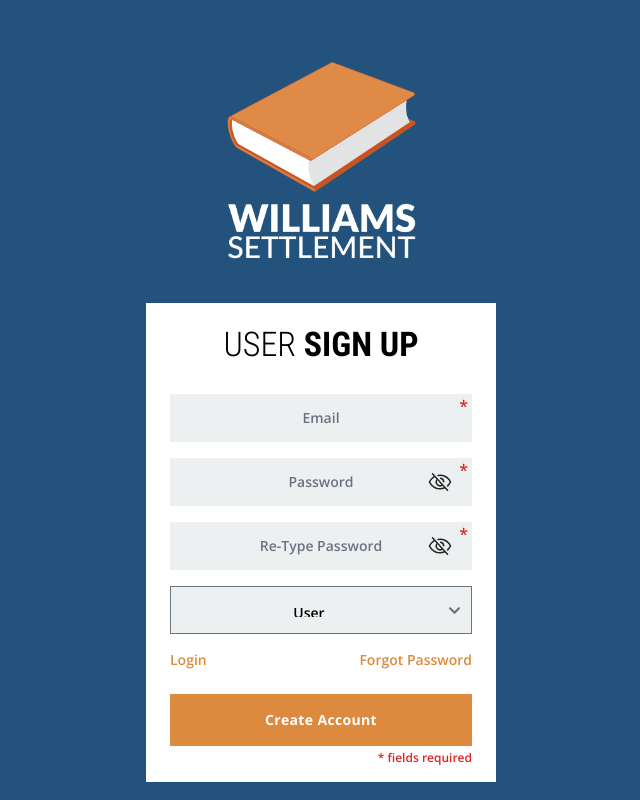
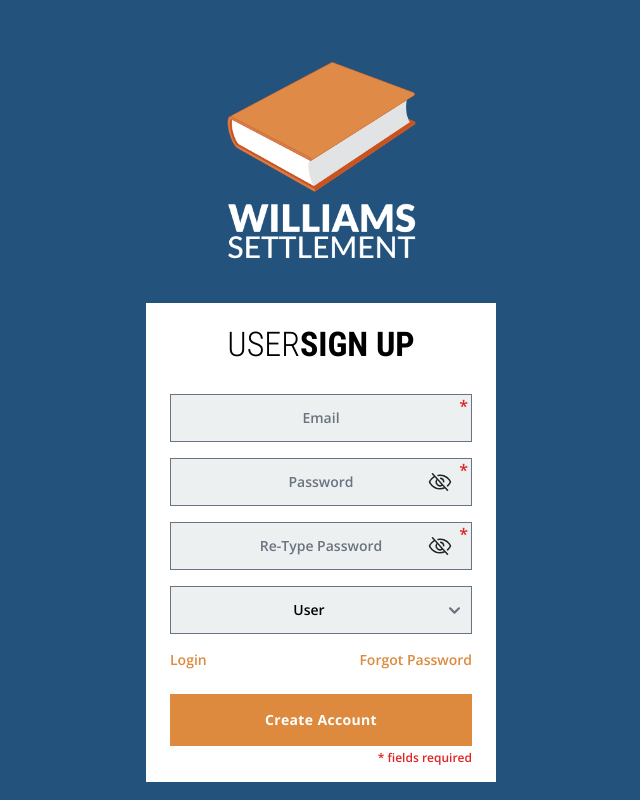
Before and after one commit to elizabeth-trotter/nextjsforms, a Next.js app: page / in a window 1280 px wide. Both pictures are taken after a click on the element "Sign Up". Shown: the top 800 px of the page, without its empty margins (319-959 px from the left). Built offline with nearby package versions, Linux system fonts and the light colour scheme.

Commit message:
formatting code and fixing some ternary's

```diff
--- a/src/app/page.tsx
+++ b/src/app/page.tsx
@@ -135,14 +135,14 @@ export default function Home() {
               setNewPasswordBooleanError(true);
             }
           } catch (error) {
-            toast("Your email or password is invalid or incorrect.", { type: "error", className: " !grid !grid-cols-[95%_5%] text-center" });
+            toast("Login Unsuccessful", { type: "error", className: " !grid !grid-cols-[95%_5%] text-center" });
             setLoginErrorForgetPassword(true)
           }
         } else {
           toast("Please fill out all required fields.", { type: "error", className: " !grid !grid-cols-[95%_5%] text-center" });
         }
       } else if (loginErrorForgetPassword) {
-        toast("Your email or password is invalid or incorrect.", { type: "error", className: " !grid !grid-cols-[95%_5%] text-center" });
+        toast("Login Unsuccessful", { type: "error", className: " !grid !grid-cols-[95%_5%] text-center" });
       }
     } else {
       if (!isFilled) {
@@ -241,7 +241,13 @@ export default function Home() {
         <div className="flex items-center flex-col">
           <img className="w-[230px] p-5 mb-4" src="/WA-Logo.png" alt="William's Act Logo" />
           <div className="bg-white px-6 py-4 sm:min-w-[350px] sm:max-w-[538px] max-w-[288px] mb-16">
-            <h1 className="text-center text-[34px] text-black mb-6 robotoCondensed font-light ">{!isForgotPasswordPage ? "USER" : ""} <strong className="font-bold">{isLoginPage ? "LOGIN" : isForgotPasswordPage ? "RESET PASSWORD" : "SIGN UP"}</strong></h1>
+            <h1 className="text-center text-[34px] text-black mb-6 robotoCondensed font-light ">
+              {!isForgotPasswordPage ? "USER" : ""}
+              <strong className="font-bold">{isLoginPage ?
+                "LOGIN" : isForgotPasswordPage ?
+                  "RESET PASSWORD" : "SIGN UP"}
+              </strong>
+            </h1>
 
             <form onSubmit={handleSubmit} className="openSans font-semibold">
               <div className="gap-x-6 gap-y-4 ">
@@ -251,14 +257,24 @@ export default function Home() {
 
                   {
                     // Email Tool Tip
-                    showEmailToolTip && !isLoginPage && !isForgotPasswordPage && <div className="absolute -top-24 bg-white sm:w-80 w-full rounded-sm openSans mx-auto left-0 right-0 shadow-md p-4 z-40">
+                    showEmailToolTip && !isLoginPage && !isForgotPasswordPage &&
+                    <div className="absolute -top-24 bg-white sm:w-80 w-full rounded-sm openSans mx-auto left-0 right-0 shadow-md p-4 z-40">
                       <h1 className="openSans font-semibold mb-2">Email Requirement</h1>
                       <PasswordRulesComponent correct={loginData.email.includes('@')} error={loginData.email === "" ? false : true} rule="Contain 1 @ symbol" />
                     </div>
                   }
 
                   <p className='text-red-600 absolute top-0 right-1'>*</p>
-                  <input placeholder="Email" type={isLoginPage || isForgotPasswordPage ? "text" : "email"} autoComplete="email" id="email" name="email" className={`${isLoginPage ? loginError || (loginError && loginData.email.length === 0) ? "border border-red-500" : "" : !isForgotPasswordPage && !loginData.email.includes('@') && loginData.email.length > 0 || loginErrorForgetPassword || signUpEmailError ? "border border-red-500" : isSubmitted && loginData.email === '' ? 'border border-red-500 ' : ''} text-center bg-[#ECF0F1] p-4 text-sm text-black mb-4 focus:outline-[#DD8A3E] focus:rounded-none h-12 focus:!border-none focus:!ring-transparent active:!ring-transparent active:!border-none !border-none`} value={loginData.email} onChange={updateForm} onFocus={showEmailToolTipTrue} onBlur={showEmailToolTipFalse} />
+                  <input placeholder="Email" type={isLoginPage || isForgotPasswordPage ? "text" : "email"} autoComplete="email" id="email" name="email"
+                    className={`${isLoginPage ? loginError || (loginError && loginData.email.length === 0) ?
+                      "border border-red-500" : "" :
+                      !isForgotPasswordPage && !loginData.email.includes('@') && loginData.email.length > 0 || loginErrorForgetPassword || signUpEmailError ?
+                        "border border-red-500" :
+                        isSubmitted && loginData.email === '' ?
+                          'border border-red-500 ' : ''}
+                      text-center bg-[#ECF0F1] p-4 text-sm text-black mb-4 focus:outline-[#DD8A3E] focus:rounded-none
+                      h-12 focus:!border-none focus:!ring-transparent active:!ring-transparent active:!border-none `}
+                    value={loginData.email} onChange={updateForm} onFocus={showEmailToolTipTrue} onBlur={showEmailToolTipFalse} />
 
                 </div>
 
@@ -266,7 +282,12 @@ export default function Home() {
                   <div className='flex flex-col relative'>
                     <p className='text-red-600 absolute top-0 right-1'>*</p>
                     <img className="hover:cursor-pointer absolute top-3 right-5 aspect-square w-6" src={showOldPassword ? "/eye.svg" : "/eye-slash.svg"} alt="eyeball" onClick={handleShowOldPassword} />
-                    <input placeholder="Old Password" type={showOldPassword ? "text" : "password"} id="confirmPassword" name="oldPassword" className={`${(isSubmitted && loginData.oldPassword === '') || loginErrorForgetPassword ? 'border border-red-500 ' : ''} text-center bg-[#ECF0F1] p-4 text-sm text-black mb-4 focus:outline-[#DD8A3E] focus:rounded-none h-12 px-12 focus:!border-none focus:!ring-transparent active:!ring-transparent active:!border-none !border-none`} value={loginData.oldPassword} onChange={updateForm} />
+                    <input placeholder="Old Password" type={showOldPassword ? "text" : "password"} id="confirmPassword" name="oldPassword"
+                      className={`${(isSubmitted && loginData.oldPassword === '') || loginErrorForgetPassword ?
+                        'border border-red-500 ' : ''}
+                      text-center bg-[#ECF0F1] p-4 text-sm text-black mb-4 focus:outline-[#DD8A3E] focus:rounded-none h-12 px-12
+                      focus:!border-none focus:!ring-transparent active:!ring-transparent active:!border-none`}
+                      value={loginData.oldPassword} onChange={updateForm} />
                   </div>
                 )}
 
@@ -274,13 +295,24 @@ export default function Home() {
 
                   {
                     // Password Tool Tip
-                    showPasswordToolTip && !isLoginPage && <div className="absolute -top-44 bg-white sm:w-80 w-full rounded-sm openSans mx-auto left-0 right-0 shadow-md p-4 z-40">
+                    showPasswordToolTip && !isLoginPage &&
+                    <div className="absolute -top-44 bg-white sm:w-80 w-full rounded-sm openSans mx-auto left-0 right-0 shadow-md p-4 z-40">
                       <h1 className="openSans font-semibold mb-2">Password Requirements</h1>
-                      <PasswordRulesComponent correct={/.{15,}/.test(loginData.password)} error={loginData.password === "" ? false : true} rule="Be at least 15 characters long" />
-                      <PasswordRulesComponent correct={/[A-Z]/.test(loginData.password)} error={loginData.password === "" ? false : true} rule="Contain 1 uppercase letter" />
-                      <PasswordRulesComponent correct={/[0-9]/.test(loginData.password)} error={loginData.password === "" ? false : true} rule="Contain 1 number" />
-                      <PasswordRulesComponent correct={/[?!@#$%^&*]/.test(loginData.password)} error={loginData.password === "" ? false : true} rule="Contain 1 special character: ? ! @ # $ % ^ & *" />
-                      <PasswordRulesComponent correct={loginData.password === loginData.confirmPassword && loginData.password.length > 0} error={loginData.password === "" ? false : loginData.password !== loginData.confirmPassword} rule="Confirm Passwords Match" />
+
+                      <PasswordRulesComponent correct={/.{15,}/.test(loginData.password)}
+                        error={loginData.password === "" ? false : true} rule="Be at least 15 characters long" />
+
+                      <PasswordRulesComponent correct={/[A-Z]/.test(loginData.password)}
+                        error={loginData.password === "" ? false : true} rule="Contain 1 uppercase letter" />
+
+                      <PasswordRulesComponent correct={/[0-9]/.test(loginData.password)}
+                        error={loginData.password === "" ? false : true} rule="Contain 1 number" />
+
+                      <PasswordRulesComponent correct={/[?!@#$%^&*]/.test(loginData.password)}
+                        error={loginData.password === "" ? false : true} rule="Contain 1 special character: ? ! @ # $ % ^ & *" />
+
+                      <PasswordRulesComponent correct={loginData.password === loginData.confirmPassword && loginData.password.length > 0}
+                        error={loginData.password === "" ? false : loginData.password !== loginData.confirmPassword} rule="Confirm Passwords Match" />
                     </div>
                   }
 
@@ -289,7 +321,17 @@ export default function Home() {
                   <img className="hover:cursor-pointer absolute top-3 right-5 aspect-square w-6" src={showPassword ? "/eye.svg" : "/eye-slash.svg"} alt="eyeball" onClick={handleShowPassword} />
 
                   {/* Password Input Field */}
-                  {!isLoginPage && <input placeholder={isForgotPasswordPage ? "New Password" : "Password"} type={showPassword ? "text" : "password"} id="password" name="password" className={`${isLoginPage ? loginError ? "border border-red-500" : "" : (isSubmitted && loginData.password === '') || (loginData.password !== loginData.confirmPassword) || newPasswordBooleanError || !/^(?=.*[A-Z])(?=.*\d)(?=.*[?@!#$%^&*])(?!.*[^A-Za-z\d?@!#$%^&*]).{15,}$/.test(loginData.password) && loginData.password.length > 0 ? 'border border-red-500' : ''} text-center bg-[#ECF0F1] p-4 text-sm text-black mb-4 focus:outline-[#DD8A3E] focus:rounded-none h-12 px-12 focus:!border-none focus:!ring-transparent active:!ring-transparent active:!border-none !border-none`} value={loginData.password}
+                  {!isLoginPage &&
+                    <input placeholder={isForgotPasswordPage ? "New Password" : "Password"} type={showPassword ? "text" : "password"} id="password" name="password"
+                      className={`${isLoginPage ?
+                        loginError ?
+                          "border border-red-500" : "" :
+                        (isSubmitted && loginData.password === '') || (loginData.password !== loginData.confirmPassword) || newPasswordBooleanError ||
+                         !/^(?=.*[A-Z])(?=.*\d)(?=.*[?@!#$%^&*])(?!.*[^A-Za-z\d?@!#$%^&*]).{15,}$/.test(loginData.password) && loginData.password.length > 0 ?
+                          'border border-red-500' : ''}
+                         text-center bg-[#ECF0F1] p-4 text-sm text-black mb-4 focus:outline-[#DD8A3E] focus:rounded-none h-12 px-12
+                         focus:!border-none focus:!ring-transparent active:!ring-transparent active:!border-none`}
+                      value={loginData.password}
                       pattern="^(?=.*[A-Z])(?=.*\d)(?=.*[?@!#$%^&*])(?!.*[^A-Za-z\d?@!#$%^&*]).{15,}$"
                       onFocus={showPasswordToolTipTrue}
                       onBlur={showPasswordToolTipFalse}
@@ -302,15 +344,19 @@ export default function Home() {
                     />}
 
                   {/* Password Input Field for Login Page */}
-                  {isLoginPage && !isForgotPasswordPage && <input placeholder={isForgotPasswordPage ? "New Password" : "Password"} type={showPassword ? "text" : "password"} id="password" name="password" className={`${isLoginPage ? loginError || (loginError && loginData.email.length === 0) ? "border border-red-500" : "" : (isSubmitted && loginData.password === '') ? 'border border-red-500' : ''} text-center bg-[#ECF0F1] p-4 text-sm text-black mb-4 focus:outline-[#DD8A3E] focus:rounded-none h-12 px-12 focus:!border-none focus:!ring-transparent active:!ring-transparent active:!border-none !border-none`} value={loginData.password}
+                  {isLoginPage && !isForgotPasswordPage &&
+                    <input placeholder={isForgotPasswordPage ? "New Password" : "Password"} type={showPassword ? "text" : "password"} id="password" name="password"
+                      className={`${isLoginPage ?
+                        loginError || (loginError && loginData.email.length === 0) ?
+                          "border border-red-500" : "" :
+                        (isSubmitted && loginData.password === '') ?
+                          'border border-red-500' : ''}
+                        text-center bg-[#ECF0F1] p-4 text-sm text-black mb-4 focus:outline-[#DD8A3E] focus:rounded-none h-12 px-12
+                        focus:!border-none focus:!ring-transparent active:!ring-transparent active:!border-none`}
+                      value={loginData.password}
                       onFocus={showPasswordToolTipTrue}
                       onBlur={showPasswordToolTipFalse}
-                    onChange={(e) => {
-                      const { value } = e.target;
-                      // Remove any characters that are not in the allowed set
-                      const sanitizedValue = value.replace(/[^A-Za-z\d?@!#$%^&*]/g, '');
-                      setLoginData({ ...loginData, password: sanitizedValue });
-                    }}
+                      onChange={updateForm}
                     />}
                 </div>
 
@@ -319,11 +365,27 @@ export default function Home() {
                 {!isLoginPage && <div className='flex flex-col relative'>
                   <p className='text-red-600 absolute top-0 right-1'>*</p>
                   <img className="hover:cursor-pointer absolute top-3 right-5 aspect-square w-6" src={showConfirmPassword ? "/eye.svg" : "/eye-slash.svg"} alt="eyeball" onClick={handleShowConfirmPassword} />
-                  <input placeholder="Re-Type Password" type={showConfirmPassword ? "text" : "password"} id="confirmPassword" name="confirmPassword" className={`${(isSubmitted && loginData.password === '') || (loginData.password !== loginData.confirmPassword) || newPasswordBooleanError || !/^(?=.*[A-Z])(?=.*\d)(?=.*[?@!#$%^&*])(?!.*[^A-Za-z\d?@!#$%^&*]).{15,}$/.test(loginData.password) && loginData.password.length > 0 ? 'border border-red-500' : ''} text-center bg-[#ECF0F1] p-4 text-sm text-black mb-4 focus:outline-[#DD8A3E] focus:rounded-none h-12 px-12 focus:!border-none focus:!ring-transparent active:!ring-transparent active:!border-none !border-none`} value={loginData.confirmPassword} onChange={updateForm} onFocus={showPasswordToolTipTrue} onBlur={showPasswordToolTipFalse} />
+
+                  <input placeholder="Re-Type Password" type={showConfirmPassword ? "text" : "password"} id="confirmPassword" name="confirmPassword"
+                    className={`${(isSubmitted && loginData.password === '') || (loginData.password !== loginData.confirmPassword) || newPasswordBooleanError ||
+                       !/^(?=.*[A-Z])(?=.*\d)(?=.*[?@!#$%^&*])(?!.*[^A-Za-z\d?@!#$%^&*]).{15,}$/.test(loginData.password) && loginData.password.length > 0 ?
+                      'border border-red-500' : ''}
+                    text-center bg-[#ECF0F1] p-4 text-sm text-black mb-4 focus:outline-[#DD8A3E] focus:rounded-none h-12 px-12
+                    focus:!border-none focus:!ring-transparent active:!ring-transparent active:!border-none`}
+                    value={loginData.confirmPassword}
+                    onChange={(e) => {
+                      const { value } = e.target;
+                      // Remove any characters that are not in the allowed set
+                      const sanitizedValue = value.replace(/[^A-Za-z\d?@!#$%^&*]/g, '');
+                      setLoginData({ ...loginData, confirmPassword: sanitizedValue });
+                    }}
+                    onFocus={showPasswordToolTipTrue} onBlur={showPasswordToolTipFalse} />
                 </div>}
 
                 {!isLoginPage && !isForgotPasswordPage && (
-                  <select onChange={(e) => handleSelect(e)} className="w-full text-center bg-[#ECF0F1] p-4 text-sm text-black mb-4 focus:outline-[#DD8A3E] focus:rounded-none h-12">
+                  <select onChange={(e) => handleSelect(e)}
+                    className="w-full text-center bg-[#ECF0F1] pl-4 text-sm text-black mb-4 focus:outline-[#DD8A3E] focus:rounded-none
+                   h-12 focus:!border-none focus:!ring-transparent active:!ring-transparent active:!border-none">
                     <option value="user">User</option>
                     <option value="admin">Admin</option>
                   </select>
@@ -337,7 +399,12 @@ export default function Home() {
               </div>
 
               <div className="flex justify-center mt-6 w-full flex-col">
-                <button type="submit" className="bg-[#DD8A3E] hover:brightness-90 p-4 w-full text-white text-sm font-bold tracking-wide">{!isLoginPage ? isForgotPasswordPage ? "Reset Password" : "Create Account" : "Login"}</button>
+                <button type="submit" className="bg-[#DD8A3E] hover:brightness-90 p-4 w-full text-white text-sm font-bold tracking-wide">{
+                  !isLoginPage ?
+                    isForgotPasswordPage ?
+                      "Reset Password" : "Create Account" :
+                    "Login"}
+                </button>
                 <p className="text-red-600 text-xs text-end pt-1 openSans">* fields required</p>
               </div>
             </form>
```
Also changed, not shown: src/app/AddFormPage/page.tsx (+32 -7 lines). Lines whose indentation alone changed are shown as unchanged.
